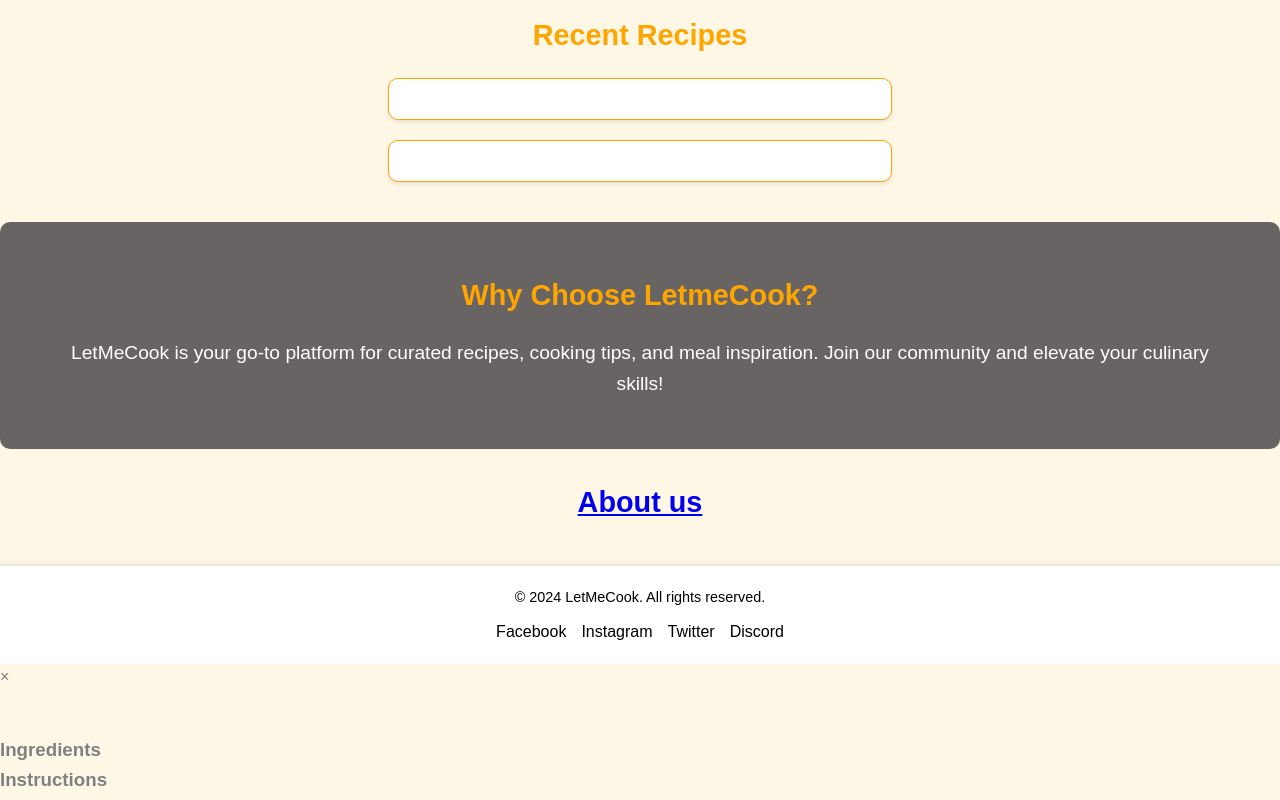
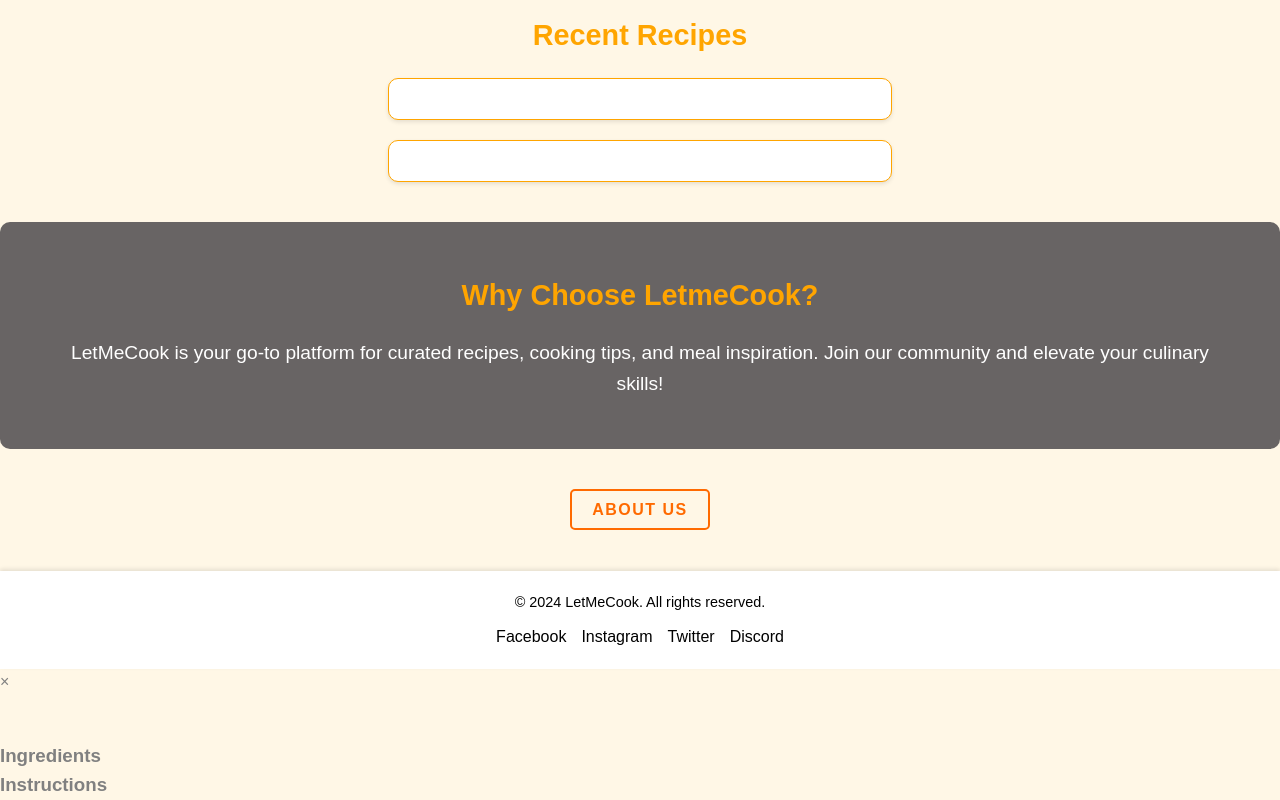
Before and after one commit to Kobia22/letmecook, a plain HTML site: page Recipe-Manager/index.html in a window 1280 px wide. Shown: the part 2839-3639 px from the top of the page. Drawn offline with Linux system fonts and the light colour scheme.

Commit message:
CSS commit for about anchor design

```diff
--- a/Recipe-Manager/css/style.css
+++ b/Recipe-Manager/css/style.css
@@ -267,6 +267,35 @@ section {
     font-size: 1.2rem;
 }
 
+/* About Us Section Styling */
+#about-us {
+    text-align: center;
+    margin: 20px 0;
+    font-size: 2rem;
+    font-weight: bold;
+    color: #FF6A00; /* Bright orange for a vibrant look */
+    text-transform: uppercase;
+    letter-spacing: 1.5px;
+}
+
+#about-us a {
+    text-decoration: none; /* Remove underline */
+    color: #FF6A00; /* Match the heading color */
+    border: 2px solid #FF6A00;
+    padding: 10px 20px;
+    border-radius: 5px;
+    font-size: 1rem;
+    transition: all 0.3s ease-in-out;
+}
+
+#about-us a:hover {
+    background-color: #FF6A00; /* Orange background */
+    color: #fff; /* White text */
+    box-shadow: 0 4px 8px rgba(0, 0, 0, 0.2);
+    transform: scale(1.05);
+}
+
+
 
 /* Footer */
 footer {
```
Also changed, not shown: Recipe-Manager/css/about-style.css (+27 -0 lines).
